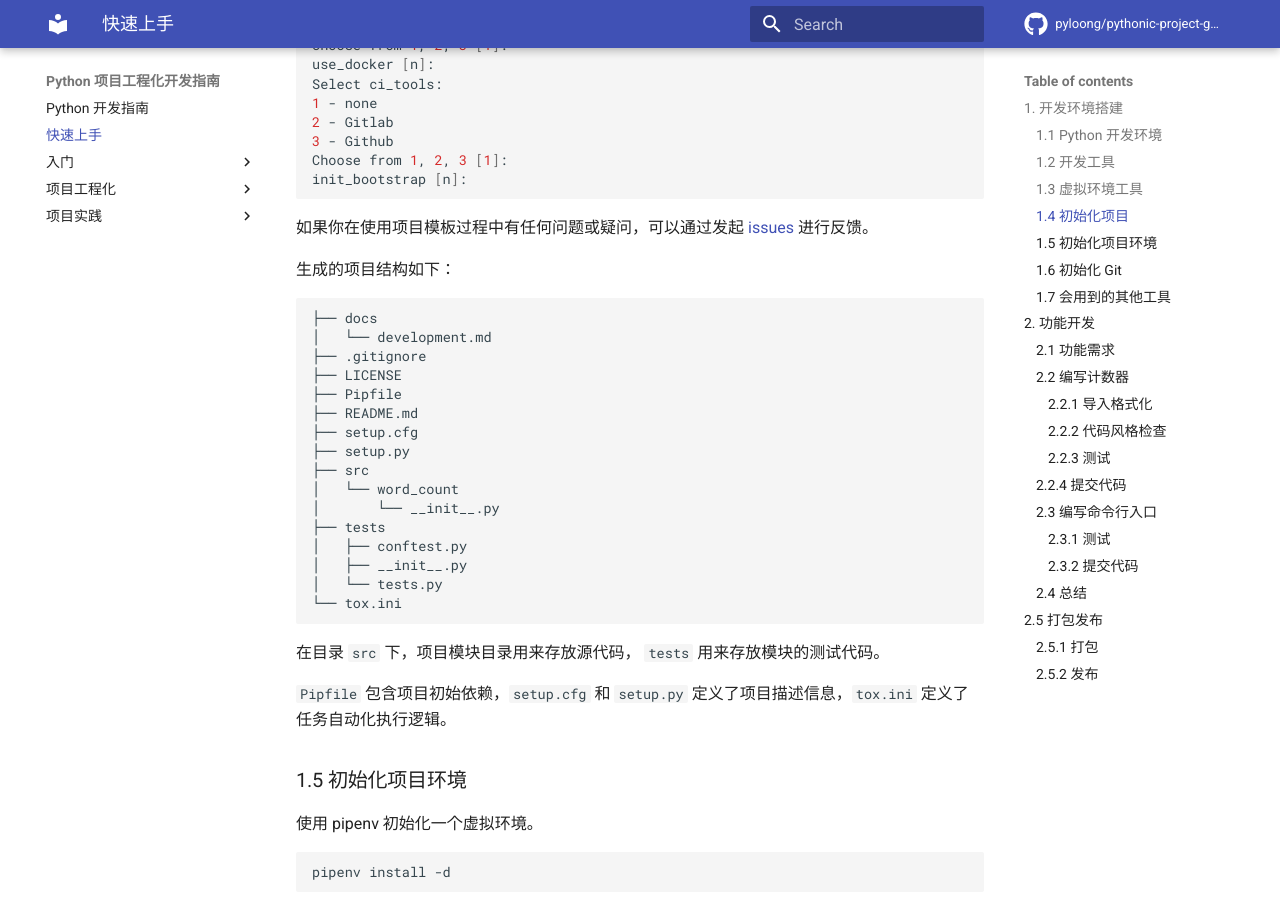
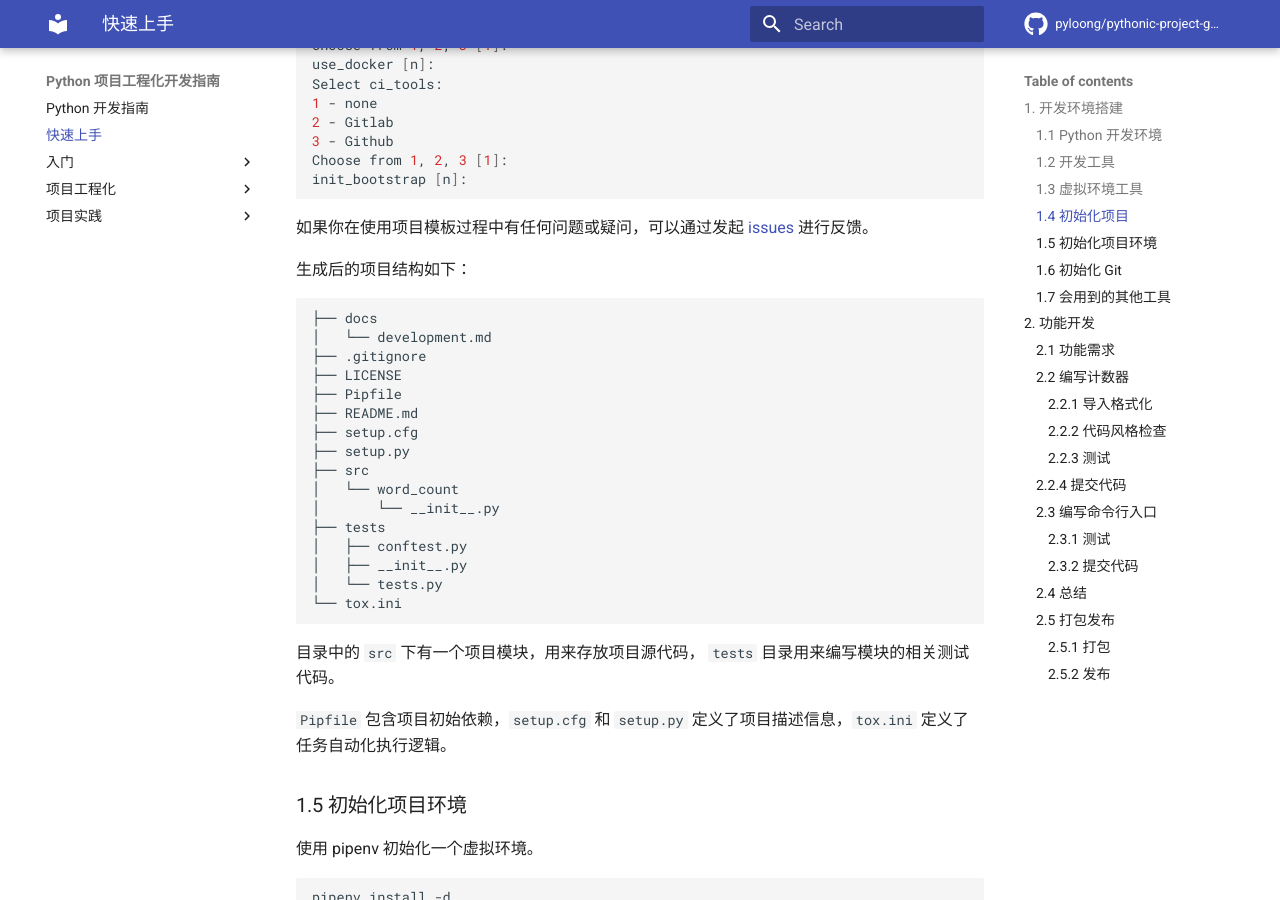
Before and after one commit to pyloong/pythonic-project-guidelines, an MkDocs documentation site: the page built from docs/quick_start.md, in a window 1280 px wide and 900 px high, scrolled down 1827 px. Built offline with MkDocs 1.6.1 and Material for MkDocs 9.7.7, drawn with Linux system fonts in a browser that asks for light colours; comment, search, counter and statistics services are not loaded.

Commit message:
fix(quick_start): 调整语言措辞和勘误

````diff
--- a/docs/quick_start.md
+++ b/docs/quick_start.md
@@ -86,7 +86,7 @@ init_bootstrap [n]:
 
 如果你在使用项目模板过程中有任何问题或疑问，可以通过发起 [issues](https://github.com/pyloong/cookiecutter-pythonic-project/issues) 进行反馈。
 
-生成的项目结构如下：
+生成后的项目结构如下：
 
 ```txt
 
@@ -109,7 +109,7 @@ init_bootstrap [n]:
 
 ```
 
-在目录 `src` 下，项目模块目录用来存放源代码， `tests` 用来存放模块的测试代码。
+目录中的 `src` 下有一个项目模块，用来存放项目源代码， `tests` 目录用来编写模块的相关测试代码。
 
 `Pipfile` 包含项目初始依赖，`setup.cfg` 和 `setup.py` 定义了项目描述信息，`tox.ini` 定义了任务自动化执行逻辑。
 
@@ -453,7 +453,7 @@ tox
 python src/word_count/cmdline.py -s foo.txt -d bar.txt
 ```
 
-## 2.5 打包发布
+### 2.5 打包发布
 
 如果希望别人能更方便的使用项目，可以将项目打包发布到 [pypi](https://pypi.org/) 中，然后在需要使用的地方运行 `pip install -U word-count`。
 
@@ -489,7 +489,7 @@ optional arguments:
 
 ```
 
-### 2.5.1 打包
+#### 2.5.1 打包
 
 运行打包命令：
 
@@ -501,7 +501,7 @@ python setup.py sdist bdist_wheel
 
 打包后的文件在 `dist` 目录中。可以直接在其他地方运行 `pip install word_count.wheel` 安装。
 
-### 2.5.2 发布
+#### 2.5.2 发布
 
 将开发好的项目发布到索引仓库，或内网的私有仓库。
 
````
